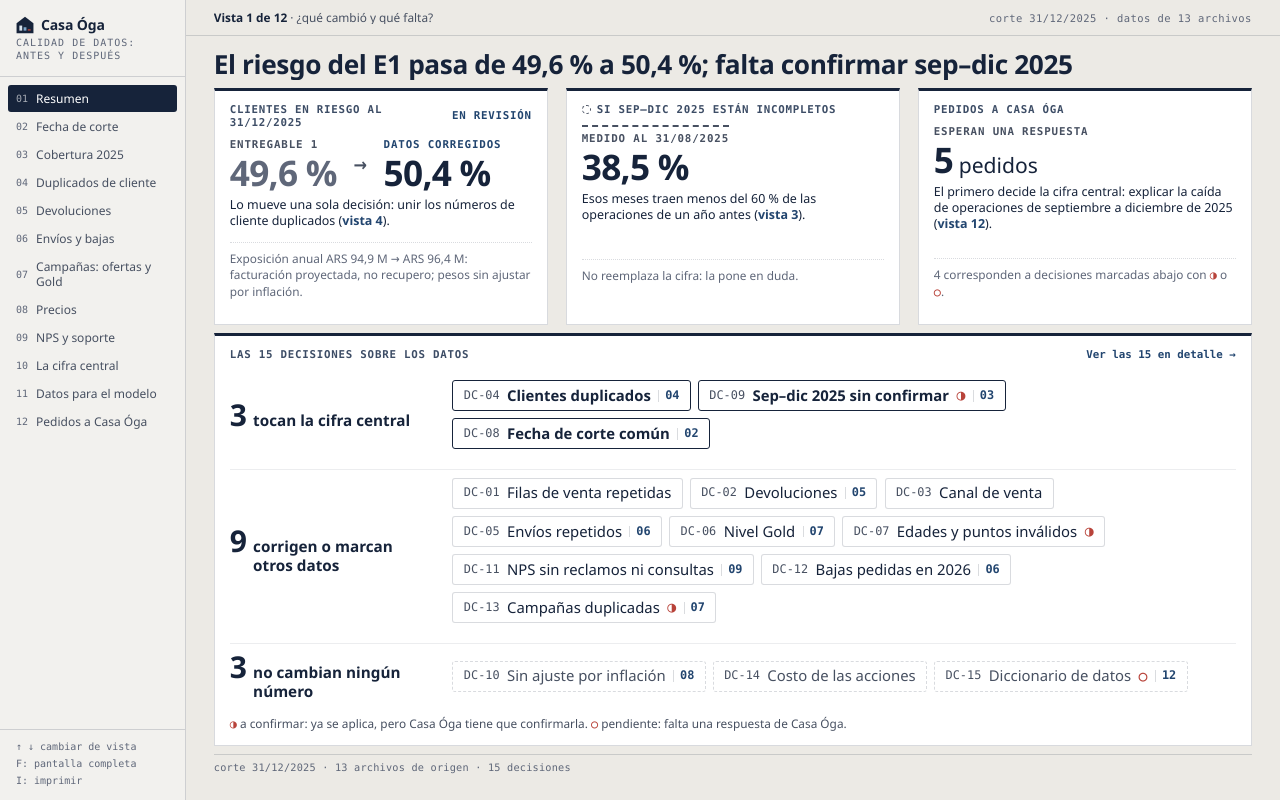
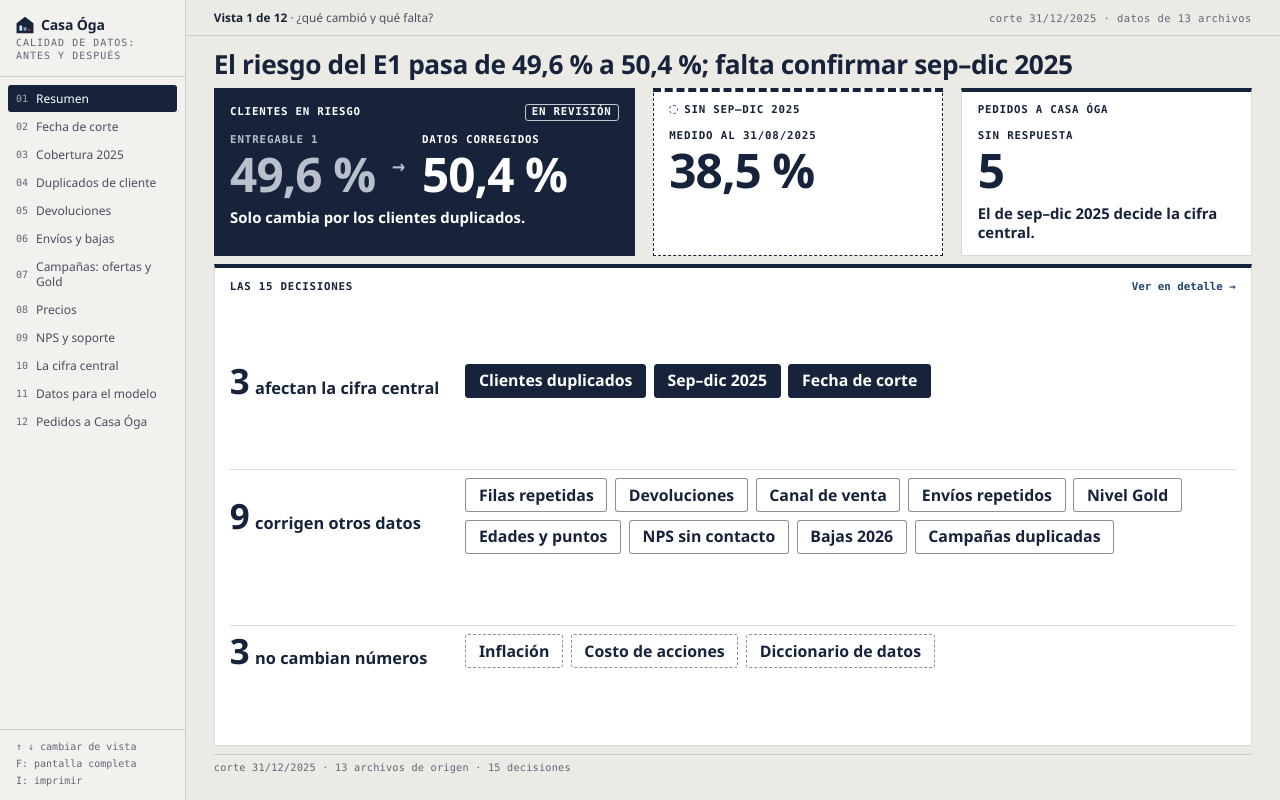
Before and after one commit to SebasCaules/TP_82.21-Data-Driven, a React (Vite) app in the folder e2/: page / in a window 1280 px wide. Built offline with nearby package versions, Linux system fonts and the light colour scheme.

Commit message:
E2 V01, segunda pasada: más contraste y menos texto. La cifra central en negativo, la sensibilidad en tarjeta punteada, una frase por tarjeta como máximo; fichas de una o dos palabras sin id ni número de vista (van en el title); sin exposición ni leyenda de estados

```diff
--- a/e2/src/estilos_e2.css
+++ b/e2/src/estilos_e2.css
@@ -144,57 +144,69 @@
 /* Anuncio para lectores de pantalla al cambiar de vista (D5-23): fuera de la pantalla. */
 .solo-lector { position: absolute; width: 1px; height: 1px; overflow: hidden; clip: rect(0 0 0 0); white-space: nowrap; }
 
-/* V01 (25/09): resumen. Tres tarjetas con la respuesta (las cifras crecen con el ancho y con el
-   alto, como en V10) y, debajo, las 15 decisiones como fichas en tres grupos. El número grande
-   de cada grupo es la cuenta; la ficha lleva el id, el nombre corto y el «04» de su vista. */
+/* V01 (25/09): resumen. Tres tarjetas con la respuesta y, debajo, las 15 decisiones como fichas
+   en tres grupos. Segunda pasada del 25/09 (pedido del usuario: más contraste, menos texto): todo
+   en tinta, cifras más grandes y en negrita, y la cifra central en negativo, igual que las fichas
+   de las decisiones que la afectan. Las cifras y las fichas crecen con el ancho y con el alto. */
 .v01r-kpis {
   flex-shrink: 0;
-  display: grid; grid-template-columns: repeat(3, minmax(0, 1fr));
+  display: grid; grid-template-columns: minmax(0, 1.45fr) minmax(0, 1fr) minmax(0, 1fr);
   gap: clamp(10px, 1.4vw, 24px);
 }
-.v01r-kpis .tarjeta { min-width: 0; }
-.v01r-kpis .par-val.v01r-val { font-size: clamp(28px, calc(1.5vw + 2vh), 56px); }
-.v01r-kpis .par-item .par-lbl { color: var(--mut2); }
-.v01r-kpis .par-despues .par-lbl { color: var(--acc); }
-.v01r-kpis .par-item:not(.par-antes) .par-val { color: var(--ink); }
-.v01r-kpis .kpi-sub { font-size: var(--e2-txt); line-height: 1.3; color: var(--ink); margin-top: 6px; }
-/* La sensibilidad lleva el borde punteado de ParDoble: forma, no color. */
-.v01r-sens { border-top: 2px dashed var(--mut2); padding-top: 5px; }
+.v01r-kpis .tarjeta { min-width: 0; border-top-width: 4px; padding: clamp(12px, 1.6vh, 20px) clamp(14px, 1.2vw, 22px); }
+.v01r .kpi-lbl { color: var(--ink); font-size: var(--e2-rot); }
+.v01r-kpis .ban-par { margin-top: clamp(8px, 1.4vh, 16px); }
+.v01r-kpis .par-lbl { color: var(--ink); }
+.v01r-kpis .par-val.v01r-val { font-size: clamp(34px, calc(1.1vw + 4.2vh), 100px); font-weight: 700; color: var(--ink); }
+.v01r-linea { margin: clamp(6px, 1vh, 12px) 0 0; font: 600 clamp(12.5px, calc(0.2vw + 1.3vh + 2px), 20px)/1.3 var(--fuente); color: var(--ink); }
+/* La sensibilidad es una hipótesis: la tarjeta entera va punteada (forma, no color), con el aro
+   de ParDoble en el rótulo. */
+.v01r-kpis .tarjeta.v01r-si { border: 1.5px dashed var(--ink); border-top: 4px dashed var(--ink); }
 
-.v01r-mapa { flex: 1; min-height: 0; }
+/* La cifra central en negativo: es lo primero que tiene que ver la sala. El E1 queda en gris
+   claro y los datos corregidos en blanco (8,6:1 y 15:1 sobre la tinta). */
+.v01r-kpis .v01r-heroe { background: var(--ink); border-color: var(--ink); }
+.v01r-heroe .kpi-lbl, .v01r-heroe .v01r-linea { color: #fff; }
+.v01r-heroe .ban-par .par-antes .par-lbl,
+.v01r-heroe .ban-par .par-antes .par-val.v01r-val,
+.v01r-heroe .ban-par .par-flecha { color: var(--gris2); }
+.v01r-heroe .ban-par .par-despues .par-lbl,
+.v01r-heroe .ban-par .par-despues .par-val.v01r-val { color: #fff; }
+.v01r-heroe .kpi-lbl b.v01r-tag {
+  color: #fff; border: 1px solid rgba(255, 255, 255, .75); border-radius: 3px;
+  padding: 1px 6px; font-weight: 600; white-space: nowrap;
+}
+
+.v01r-mapa { flex: 1; min-height: 0; border-top-width: 4px; }
 .v01r-grupos {
   flex: 1; min-height: 0;
   display: flex; flex-direction: column; justify-content: space-evenly;
   gap: clamp(4px, 1vh, 14px); margin-top: clamp(4px, 0.8vh, 10px);
 }
 .v01r-grupo {
-  display: grid; grid-template-columns: clamp(180px, 16vw, 300px) minmax(0, 1fr);
+  display: grid; grid-template-columns: clamp(190px, 17vw, 330px) minmax(0, 1fr);
   column-gap: clamp(10px, 1.4vw, 24px); align-items: center;
-  padding-top: clamp(4px, 1vh, 12px); border-top: 1px solid var(--bd2);
+  padding-top: clamp(4px, 1vh, 12px); border-top: 1px solid var(--bd);
 }
 .v01r-grupo:first-child { border-top: 0; padding-top: 0; }
-.v01r-gcab { display: flex; align-items: baseline; gap: .45em; }
-.v01r-n { font: 600 clamp(24px, calc(0.6vw + 2.8vh), 52px)/1 var(--fuente); letter-spacing: -.02em; color: var(--ink); }
-/* La letra del grupo y de las fichas crece también con el alto: a 1440 × 900 la banda tiene
-   lugar de sobra y con solo vw las fichas quedaban en 13 px. */
-.v01r-gtxt { font: 600 clamp(12.5px, calc(0.2vw + 1.5vh + 0.7px), 22px)/1.25 var(--fuente); color: var(--ink); }
-.v01r-fichas { display: flex; flex-wrap: wrap; gap: clamp(5px, 0.55vw, 10px); }
+.v01r-gcab { display: flex; align-items: baseline; gap: .4em; }
+.v01r-n { font: 700 clamp(28px, calc(0.6vw + 3.4vh), 62px)/1 var(--fuente); letter-spacing: -.02em; color: var(--ink); }
+.v01r-gtxt { font: 600 clamp(13px, calc(0.2vw + 1.6vh + 1px), 23px)/1.2 var(--fuente); color: var(--ink); }
+.v01r-fichas { display: flex; flex-wrap: wrap; gap: clamp(6px, 0.6vw, 12px); }
 .v01r-ficha {
-  display: inline-flex; align-items: center; gap: .5em;
-  padding: .38em .7em; border: 1px solid var(--bd); border-radius: 3px;
+  display: inline-flex; align-items: center;
+  padding: .4em .8em; border: 1.5px solid rgba(22, 35, 58, .5); border-radius: 3px;
   background: var(--sup); color: var(--ink); text-align: left;
-  font: 500 clamp(12px, calc(0.2vw + 1.5vh + 0.3px), 21px)/1.2 var(--fuente);
+  font: 600 clamp(12.5px, calc(0.2vw + 1.6vh + 0.5px), 22px)/1.2 var(--fuente);
 }
 button.v01r-ficha { cursor: pointer; }
 button.v01r-ficha:hover { background: var(--azul1); }
 button.v01r-ficha:focus-visible { outline: 2px solid var(--acc); outline-offset: 2px; }
-.v01r-ficha .f-id { font: 500 max(10px, .8em)/1 var(--mono); color: var(--mut2); }
-.v01r-ficha .f-marca, .v01r-marca { font: 600 1em/1 var(--mono); color: var(--terra); }
-.v01r-ficha .f-v { font: 600 max(10px, .8em)/1 var(--mono); color: var(--acc); padding-left: .5em; border-left: 1px solid var(--bd); }
-/* Las que tocan la cifra central, con el trazo de la tinta; las que no cambian ningún número,
-   punteadas y en gris, como lo declarado. */
-.g-central .v01r-ficha { border: 1.5px solid var(--ink); font-weight: 600; }
-.g-sin .v01r-ficha { border-style: dashed; color: var(--mut2); }
+/* Las que afectan la cifra central, en negativo como su tarjeta; las que no cambian ningún
+   número, con borde punteado. */
+.g-central .v01r-ficha { background: var(--ink); border-color: var(--ink); color: #fff; }
+.g-central button.v01r-ficha:hover { background: var(--acc); border-color: var(--acc); }
+.g-sin .v01r-ficha { border-style: dashed; }
 
 /* V01 · detalle (24/09): la tabla escala con la pantalla y cada celda de texto entra en hasta dos
    renglones (.clamp2), en pantalla y en la hoja impresa. Antes, a 1152×640 y en el PDF, el
--- a/e2/src/vistas/V01_QueDecidimos.jsx
+++ b/e2/src/vistas/V01_QueDecidimos.jsx
@@ -4,16 +4,22 @@
 // filas de dos renglones que el directorio no iba a leer, puestas en la banda donde el layout de
 // la cátedra pone las tarjetas (clase 4: filtros, tarjetas, gráficos y, al final, la tabla de
 // detalle; wiki/conceptos/diseno-de-dashboard.md). Ahora arriba va la respuesta: el título y tres
-// tarjetas, el tope de la cátedra, con lo que cambió, lo que está en duda y lo que falta de Casa
-// Óga. Debajo, las 15 decisiones como fichas cortas, agrupadas por lo que hacen con la cifra
-// central con el mismo corte que V10 (DC-04, DC-09 y DC-08; «las otras 12 no cambian esta
-// cifra»). La tabla de antes pasa al detalle, detrás de «Ver las 15 en detalle»: el directorio no
-// la necesita para seguir la presentación y la cátedra la tiene a un clic.
+// tarjetas, el tope de la cátedra: la cifra central, su sensibilidad y los pedidos a Casa Óga.
+// Debajo, las 15 decisiones como fichas de una o dos palabras, agrupadas por lo que hacen con la
+// cifra central con el mismo corte que V10 (DC-04, DC-09 y DC-08; «las otras 12 no cambian esta
+// cifra»). La tabla de antes pasa al detalle, detrás de «Ver en detalle»: el directorio no la
+// necesita para seguir la presentación y la cátedra la tiene a un clic.
 //
-// Cada ficha lleva a la vista de su decisión, con el mismo «04» del riel. Las cuatro que no tienen
-// vista propia (DC-01, DC-03, DC-07 y DC-14) abren el detalle con su fila marcada. Ninguna cifra
-// se escribe a mano: todo sale de D2.vistas.V10, V03, V12 y D2.decisiones. Los nombres cortos de
-// las fichas son texto de la vista, no datos; una decisión sin nombre corto muestra su hallazgo.
+// (25/09, segunda pasada, pedido del usuario: más contraste y menos texto.) Cada tarjeta dice un
+// rótulo, una cifra y a lo sumo una frase de seis palabras; la de la cifra central va en negativo
+// (tinta de fondo, cifra en blanco) y las fichas que la afectan también, para que el ojo las una.
+// Salen la exposición, las frases de apoyo, la leyenda de estados, el id y el número de vista de
+// cada ficha: todo eso sigue en el title de cada pieza, en el detalle y en las vistas 3, 10 y 12.
+//
+// Cada ficha lleva a la vista de su decisión; las cuatro sin vista propia (DC-01, DC-03, DC-07 y
+// DC-14) abren el detalle con su fila marcada. Ninguna cifra se escribe a mano: todo sale de
+// D2.vistas.V10, V03, V12 y D2.decisiones. Los nombres cortos son texto de la vista, no datos; una
+// decisión sin nombre corto muestra su hallazgo.
 //
 // Detalle (24/09, sin cambios): la tabla con el estado en una pastilla propia, porque "aplicada"
 // cambia un número, "declarada" no cambia nada y solo se deja por escrito, y "pendiente del
@@ -23,7 +29,7 @@
 // vista. La pastilla NO es <Semaforo> ("EN META / POR DEBAJO / FUERA DE META"): esos rótulos
 // hablan de una meta que la vista no tiene.
 import { useState } from 'react'
-import { fechaCorta, mesCorto, montoM, pct } from '../formato.js'
+import { fechaCorta, mesCorto, pct } from '../formato.js'
 import { D2 } from '../datos_e2.js'
 import { ESPERA, estadoVisible } from '../estados.js'
 
@@ -44,7 +50,6 @@ const cap = (s) => (s ? s.charAt(0).toUpperCase() + s.slice(1) : s)
 const FLAG = vistas.V03.meses_flag
 const MESES_FLAG = `${mesCorto(FLAG[0]).slice(0, 3)}–⁠${mesCorto(FLAG[FLAG.length - 1]).slice(0, 3)}`
   + ` ${FLAG[FLAG.length - 1].slice(0, 4)}`
-const UMBRAL = Math.round(D2.meta.umbral_cobertura * 100)
 
 // (25/09) El título es la respuesta del tablero entero: cuánto cambia la cifra que el directorio
 // vio en el E1 y qué la deja en revisión. Todo lo que el h1 y `meta.titulo` necesitan se calcula
@@ -52,20 +57,20 @@ const UMBRAL = Math.round(D2.meta.umbral_cobertura * 100)
 const TITULO = `El riesgo del E1 pasa de ${pct(V10.e1.pct)} a ${pct(V10.despues.pct)}; `
   + `falta confirmar ${MESES_FLAG}`
 
-// Los tres grupos de fichas. «Tocan la cifra central» son las tres que V10 muestra: las de
+// Los tres grupos de fichas. «Afectan la cifra central» son las tres que V10 muestra: las de
 // V10.cambios (hoy solo DC-04), la sensibilidad (DC-09) y el corte común (DC-08). El resto se
-// parte por estado: las aplicadas corrigen o marcan otro dato; las declaradas y la pendiente no
-// cambian ningún número.
+// parte por estado: las aplicadas corrigen otro dato (o lo marcan con una bandera); las
+// declaradas y la pendiente no cambian ningún número.
 const porId = Object.fromEntries(decisiones.map((d) => [d.id, d]))
 const CENTRAL = [...new Set([...V10.cambios.map((c) => c.decision), 'DC-09', 'DC-08'])].filter((id) => porId[id])
 const GRUPOS = [
-  { clave: 'central', texto: 'tocan la cifra central', decs: CENTRAL.map((id) => porId[id]) },
+  { clave: 'central', texto: 'afectan la cifra central', decs: CENTRAL.map((id) => porId[id]) },
   {
-    clave: 'otros', texto: 'corrigen o marcan otros datos',
+    clave: 'otros', texto: 'corrigen otros datos',
     decs: decisiones.filter((d) => !CENTRAL.includes(d.id) && d.estado === 'aplicada'),
   },
   {
-    clave: 'sin', texto: 'no cambian ningún número',
+    clave: 'sin', texto: 'no cambian números',
     decs: decisiones.filter((d) => !CENTRAL.includes(d.id) && d.estado !== 'aplicada'),
   },
 ]
@@ -74,20 +79,20 @@ const GRUPOS = [
 // DC-09 y el año siguiente al corte, que es el de las bajas que DC-12 deja fuera.
 const ANIO_BAJAS = Number(D2.meta.corte_ref.slice(0, 4)) + 1
 const NOMBRE = {
-  'DC-01': 'Filas de venta repetidas',
+  'DC-01': 'Filas repetidas',
   'DC-02': 'Devoluciones',
   'DC-03': 'Canal de venta',
   'DC-04': 'Clientes duplicados',
   'DC-05': 'Envíos repetidos',
   'DC-06': 'Nivel Gold',
-  'DC-07': 'Edades y puntos inválidos',
-  'DC-08': 'Fecha de corte común',
-  'DC-09': `${cap(MESES_FLAG)} sin confirmar`,
-  'DC-10': 'Sin ajuste por inflación',
-  'DC-11': 'NPS sin reclamos ni consultas',
-  'DC-12': `Bajas pedidas en ${ANIO_BAJAS}`,
+  'DC-07': 'Edades y puntos',
+  'DC-08': 'Fecha de corte',
+  'DC-09': cap(MESES_FLAG),
+  'DC-10': 'Inflación',
+  'DC-11': 'NPS sin contacto',
+  'DC-12': `Bajas ${ANIO_BAJAS}`,
   'DC-13': 'Campañas duplicadas',
-  'DC-14': 'Costo de las acciones',
+  'DC-14': 'Costo de acciones',
   'DC-15': 'Diccionario de datos',
 }
 const nombre = (d) => NOMBRE[d.id] ?? cap(sinConsulta(d.hallazgo))
@@ -100,13 +105,21 @@ const PEDIDOS_EN_TABLA = pedidos.filter((p) => porId[p.id]).length
 const esperan = decisiones.filter((d) => ESPERA.has(d.id) || d.estado === 'pendiente del negocio').length
 const cerradas = decisiones.length - esperan
 
-// Tarjeta 1: la cifra del E1 contra la de los datos corregidos, y qué la mueve.
-const DC04 = porId['DC-04']
+// Tarjeta 1: qué mueve la cifra. Con una sola fila en V10.cambios, y que sea DC-04, son los
+// clientes duplicados (vista 4); si no, cuántas decisiones la mueven (vista 10).
 const UNICA = V10.cambios.length === 1 && V10.cambios[0].decision === 'DC-04'
-const EXPOSICION = `Exposición anual ${montoM(V10.e1.exposicion_M)} → ${montoM(V10.despues.exposicion_M)}: `
-  + 'facturación proyectada, no recupero; pesos sin ajustar por inflación.'
-// Tarjeta 3: el pedido de DC-09 es el que decide la cifra central, y V12 lo pone primero.
-const PEDIDO_DC09 = PEDIDO['DC-09']
+const MUEVE = UNICA ? 'Solo cambia por los clientes duplicados.' : `Cambia por ${V10.cambios.length} decisiones.`
+// Tarjeta 3: el pedido de DC-09 es el que decide la cifra central (V12 lo pone primero).
+const DECIDE = PEDIDO['DC-09'] ? `El de ${MESES_FLAG} decide la cifra central.` : null
+
+// Lo que la tarjeta ya no escribe queda en su title, para quien presenta.
+const T_CENTRAL = `Clientes en riesgo entre los que tienen 3 compras o más, al ${fechaCorta(D2.meta.corte_ref)}; `
+  + `en revisión por ${MESES_FLAG}. Detalle en las vistas 4 y 10.`
+const T_SENS = `Si ${MESES_FLAG} están incompletos: riesgo medido al ${fechaCorta(V10.sens.corte)}, antes de los meses con menos del `
+  + `${Math.round(D2.meta.umbral_cobertura * 100)} % de las operaciones de un año antes. No reemplaza la cifra: `
+  + 'la pone en duda. Vista 3.'
+const T_PEDIDOS = `${PEDIDOS_EN_TABLA} de los ${N_PEDIDOS} son de decisiones de abajo; el primero: `
+  + `${PEDIDO['DC-09'] ?? '—'}. Vista 12.`
 
 // (24/09) El pie queda en un renglón con lo que el directorio usa. Las filas del registro de
 // las decisiones que remiten a esta vista y la fuente, que el directorio no usa, van al title.
@@ -114,7 +127,7 @@ const PIE = `corte ${fechaCorta(D2.meta.corte_ref)} · ${D2.meta.archivos.length
   `${decisiones.length} decisiones`
 const REGISTRO = [...new Set(decisiones.filter((d) => d.vista === 'V01').flatMap((d) => d.cifras ?? []))]
 const PIE_TITLE = `decisiones ${decisiones[0].id} a ${decisiones[decisiones.length - 1].id} · ` +
-  `registro: C03, C04, D05, D22, E01, ${REGISTRO.join(', ')} · fuente: e2.json, pipeline/build_e2.py`
+  `registro: C03, D05, D22, E01, ${REGISTRO.join(', ')} · fuente: e2.json, pipeline/build_e2.py`
 
 export default function V01({ irA }) {
   // null: el resumen. Un id o '': el detalle, con esa fila marcada (o ninguna).
@@ -127,10 +140,8 @@ export default function V01({ irA }) {
       <h1 className="titulo">{TITULO}</h1>
 
       <div className="v01r-kpis">
-        <div className="tarjeta">
-          <span className="kpi-lbl" title="Clientes en riesgo entre los que tienen 3 compras o más (vista 10)">
-            <span>Clientes en riesgo al {fechaCorta(D2.meta.corte_ref)}</span><b>en revisión</b>
-          </span>
+        <div className="tarjeta v01r-heroe" title={T_CENTRAL}>
+          <span className="kpi-lbl"><span>Clientes en riesgo</span><b className="v01r-tag">en revisión</b></span>
           <div className="ban-par">
             <div className="par-item par-antes">
               <span className="par-lbl">Entregable 1</span>
@@ -142,55 +153,36 @@ export default function V01({ irA }) {
               <span className="par-val tabular v01r-val">{pct(V10.despues.pct)}</span>
             </div>
           </div>
-          <p className="kpi-sub">
-            {UNICA
-              ? <>Lo mueve una sola decisión: unir los números de cliente duplicados <Ref id={DC04.vista} irA={irA} />.</>
-              : <>Lo mueven {V10.cambios.length} decisiones <Ref id="V10" irA={irA} />.</>}
-          </p>
-          <p className="kpi-base">{EXPOSICION}</p>
+          <p className="v01r-linea">{MUEVE}</p>
         </div>
 
-        <div className="tarjeta">
-          <span className="kpi-lbl"><span><Aro />Si {MESES_FLAG} están incompletos</span></span>
+        <div className="tarjeta v01r-si" title={T_SENS}>
+          <span className="kpi-lbl"><span><Aro />Sin {MESES_FLAG}</span></span>
           <div className="ban-par">
-            <div className="par-item v01r-sens">
+            <div className="par-item">
               <span className="par-lbl">Medido al {fechaCorta(V10.sens.corte)}</span>
               <span className="par-val tabular v01r-val">{pct(V10.sens.pct)}</span>
             </div>
           </div>
-          <p className="kpi-sub">
-            Esos meses traen menos del {UMBRAL} % de las operaciones de un año antes <Ref id="V03" irA={irA} />.
-          </p>
-          <p className="kpi-base">No reemplaza la cifra: la pone en duda.</p>
         </div>
 
-        <div className="tarjeta">
+        <div className="tarjeta" title={T_PEDIDOS}>
           <span className="kpi-lbl"><span>Pedidos a Casa Óga</span></span>
           <div className="ban-par">
             <div className="par-item">
-              <span className="par-lbl">Esperan una respuesta</span>
-              <span className="par-val tabular v01r-val">{N_PEDIDOS}<span className="par-unidad"> pedidos</span></span>
+              <span className="par-lbl">Sin respuesta</span>
+              <span className="par-val tabular v01r-val">{N_PEDIDOS}</span>
             </div>
           </div>
-          <p className="kpi-sub">
-            {PEDIDO_DC09
-              ? <>El primero decide la cifra central: {PEDIDO_DC09} <Ref id="V12" irA={irA} />.</>
-              : <>El detalle está en la <IrVista id="V12" irA={irA} prefijo="vista " />.</>}
-          </p>
-          <p className="kpi-base">
-            {PEDIDOS_EN_TABLA} {PEDIDOS_EN_TABLA === 1 ? 'corresponde a una decisión marcada' : 'corresponden a decisiones marcadas'} abajo
-            con <span className="v01r-marca" aria-hidden="true">◑</span> o <span className="v01r-marca" aria-hidden="true">○</span>.
-          </p>
+          {DECIDE && <p className="v01r-linea">{DECIDE}</p>}
         </div>
       </div>
 
       <div className="tarjeta v01r-mapa">
         <span className="kpi-lbl">
-          <span>{`Las ${decisiones.length} decisiones sobre los datos`}</span>
+          <span>{`Las ${decisiones.length} decisiones`}</span>
           {irA && (
-            <button type="button" className="v01-ir" onClick={() => setDetalle('')}>
-              {`Ver las ${decisiones.length} en detalle →`}
-            </button>
+            <button type="button" className="v01-ir" onClick={() => setDetalle('')}>Ver en detalle →</button>
           )}
         </span>
         <div className="v01r-grupos">
@@ -206,11 +198,6 @@ export default function V01({ irA }) {
             </div>
           ))}
         </div>
-        <p className="e2-nota">
-          <span className="v01r-marca" aria-hidden="true">◑</span> a confirmar: ya se aplica, pero Casa Óga
-          tiene que confirmarla. <span className="v01r-marca" aria-hidden="true">○</span> pendiente: falta una
-          respuesta de Casa Óga.
-        </p>
       </div>
 
       <p className="pie-vista" style={{ flexShrink: 0, margin: 0 }} title={PIE_TITLE}>
@@ -220,37 +207,24 @@ export default function V01({ irA }) {
   )
 }
 
-/** (25/09) Ficha de una decisión: id, nombre corto, la marca si espera a Casa Óga y el número de
- *  su vista, que es a donde lleva. Sin vista propia, abre el detalle con su fila marcada. En la
- *  hoja impresa no llega irA y la ficha va como texto. */
+/** (25/09) Ficha de una decisión: solo el nombre corto. El id, el estado, la decisión en llano y
+ *  el pedido abierto van en el title; lleva a la vista de la decisión o, sin vista propia, al
+ *  detalle con su fila marcada. En la hoja impresa no llega irA y la ficha va como texto. */
 function Ficha({ d, irA, abrir }) {
   const est = estadoVisible(d)
-  const marca = est === 'a confirmar' ? '◑' : est === 'pendiente del negocio' ? '○' : null
   const propia = d.vista && d.vista !== 'V01'
   const title = `${d.id} · ${est} — ${d.llano ?? cap(d.decision)}` +
-    (PEDIDO[d.id] ? ` Pedido abierto: ${PEDIDO[d.id]}.` : '')
-  const contenido = (
-    <>
-      <span className="f-id tabular">{d.id}</span>
-      <span className="f-txt">{nombre(d)}</span>
-      {marca && <span className="f-marca" aria-hidden="true">{marca}</span>}
-      {propia && <span className="f-v tabular" aria-hidden="true">{etiquetaVista(d.vista)}</span>}
-    </>
-  )
-  if (!irA) return <span className="v01r-ficha" title={title}>{contenido}</span>
+    (PEDIDO[d.id] ? ` Pedido abierto: ${PEDIDO[d.id]}.` : '') +
+    (propia ? ` Vista ${etiquetaVista(d.vista)}.` : '')
+  if (!irA) return <span className="v01r-ficha" title={title}>{nombre(d)}</span>
   const destino = propia ? `ir a la vista ${numeroVista(d.vista)}` : 'ver el detalle'
   return (
     <button type="button" className="v01r-ficha" title={title}
             aria-label={`${d.id}, ${nombre(d)}, ${est}: ${destino}`}
             onClick={() => (propia ? irA(numeroVista(d.vista) - 1) : abrir())}>
-      {contenido}
+      {nombre(d)}
     </button>
   )
-}
-
-// «(vista 4)» en un solo renglón: sin esto, a 1440 el paréntesis de cierre quedaba solo abajo.
-function Ref({ id, irA }) {
-  return <span style={{ whiteSpace: 'nowrap' }}>(<IrVista id={id} irA={irA} prefijo="vista " />)</span>
 }
 
 // El aro punteado de la sensibilidad, el mismo de ParDoble y V10.
```
Also changed, not shown: e2/DISENO.md (+2 -2 lines).
